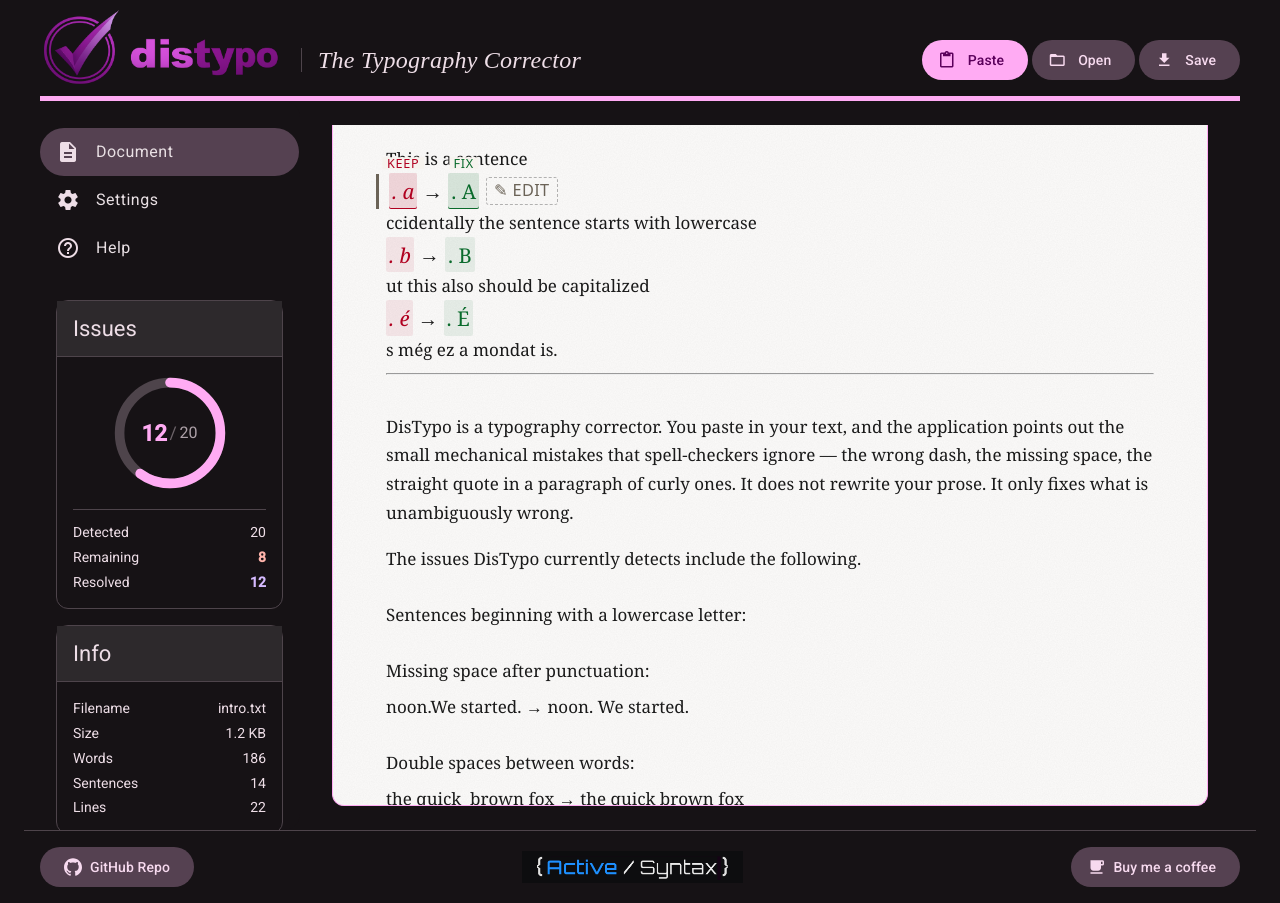
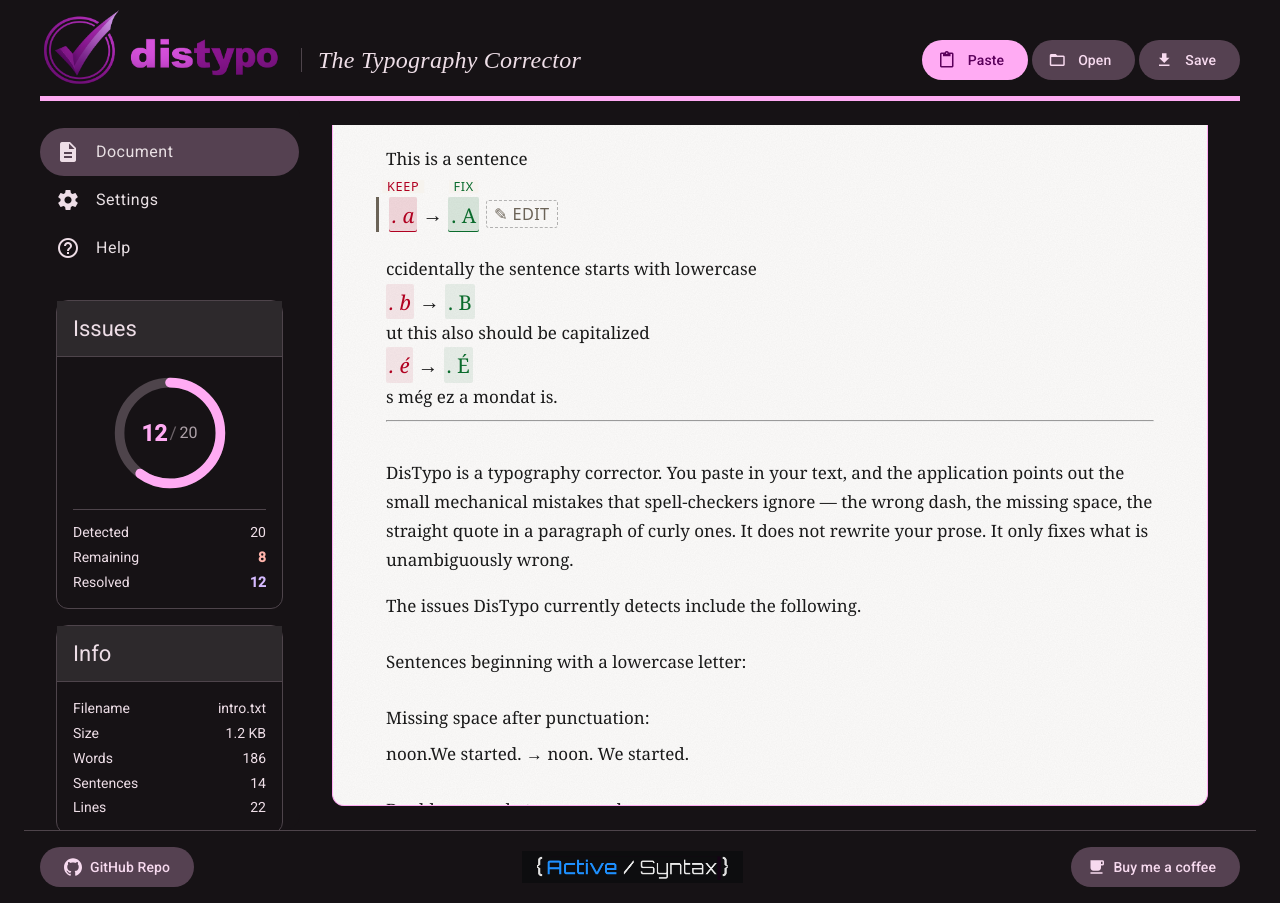
Before and after one commit to activesyntax/distypo, an Angular app in the folder distypo-app/: page / in a window 1280 px wide. Built offline with nearby package versions, Linux system fonts and the light colour scheme.

Commit message:
adjust correction margin

```diff
--- a/distypo-app/src/app/correction-view/correction-view.scss
+++ b/distypo-app/src/app/correction-view/correction-view.scss
@@ -41,8 +41,11 @@
 
       &.selected {
         padding-left: 0.6rem;
+        border-left: 3px solid #6b6357;
+
         margin-left: -0.6rem;
-        border-left: 3px solid #6b6357;
+        margin-top: 1.15em;
+        margin-bottom: 1.15em;
 
         .bad,
         .good {
```
